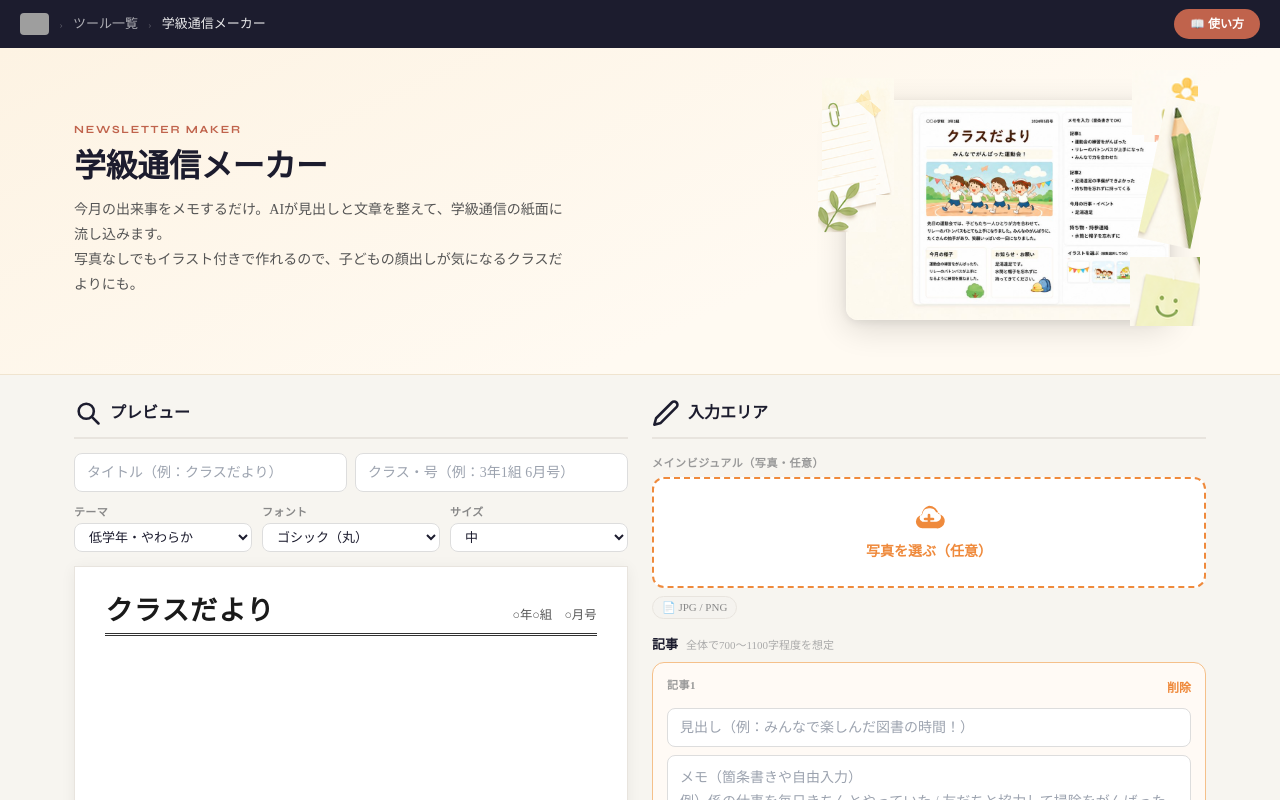
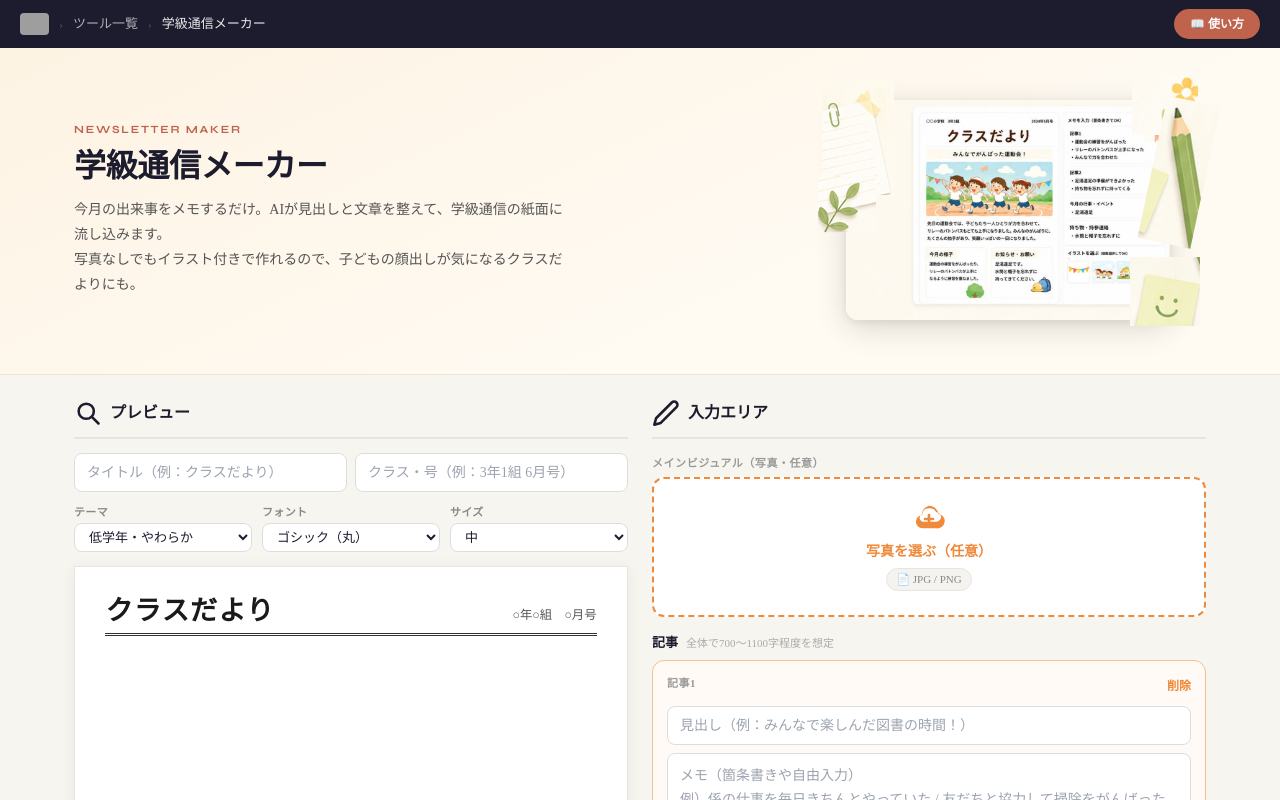
Before and after one commit to onosyouyou-ux/beetle-web, a Next.js app in the folder tools/gakkyu-tsushin/: page / in a window 1280 px wide. Shown: the top 800 px of the page. Built offline with nearby package versions, Linux system fonts and the light colour scheme; grey boxes are pictures that could not be loaded.

Commit message:
fix: ツールチップチップを写真選択枠の内側に移動

```diff
--- a/tools/gakkyu-tsushin/src/components/MainVisual.tsx
+++ b/tools/gakkyu-tsushin/src/components/MainVisual.tsx
@@ -157,15 +157,13 @@ export default function MainVisual({ photo, size, onChange }: Props) {
               <path d="M12 2a7 7 0 0 1 6.93 5.98A5.5 5.5 0 0 1 17.5 19H7a5 5 0 0 1-.24-9.98A7 7 0 0 1 12 2Zm0 2a5 5 0 0 0-4.9 4.01l-.06.42-.43.04A3 3 0 0 0 7 14h10.5a3.5 3.5 0 0 0 .24-6.99l-.49-.02-.09-.48A5 5 0 0 0 12 4Zm0 4a1 1 0 0 1 .993.883L13 9v2h2a1 1 0 0 1 .117 1.993L15 13h-2v2a1 1 0 0 1-1.993.117L11 15v-2H9a1 1 0 0 1-.117-1.993L9 11h2V9a1 1 0 0 1 1-1Z"/>
             </svg>
             <span className="text-[14px] font-bold text-[#ef8a3c]">写真を選ぶ（任意）</span>
-          </button>
-          <div className="flex flex-wrap gap-1.5 mt-2">
             <span
               className="hint-chip"
-              data-tooltip={"📄 JPG / PNG（最大8MB）\n\n• 大サイズ → 〜4MB　印刷時 約19×9cm\n• 中サイズ → 〜2MB　印刷時 約19×6cm\n• 小サイズ → 〜1MB　印刷時 約19×4cm"}
+              data-tooltip={"• 大サイズ → 〜4MB　印刷時 約19×9cm\n• 中サイズ → 〜2MB　印刷時 約19×6cm\n• 小サイズ → 〜1MB　印刷時 約19×4cm"}
             >
               📄 JPG / PNG
             </span>
-          </div>
+          </button>
         </div>
       ) : (
         <div className="border border-[#e8e4de] rounded-xl bg-white p-3 space-y-2.5">
```
